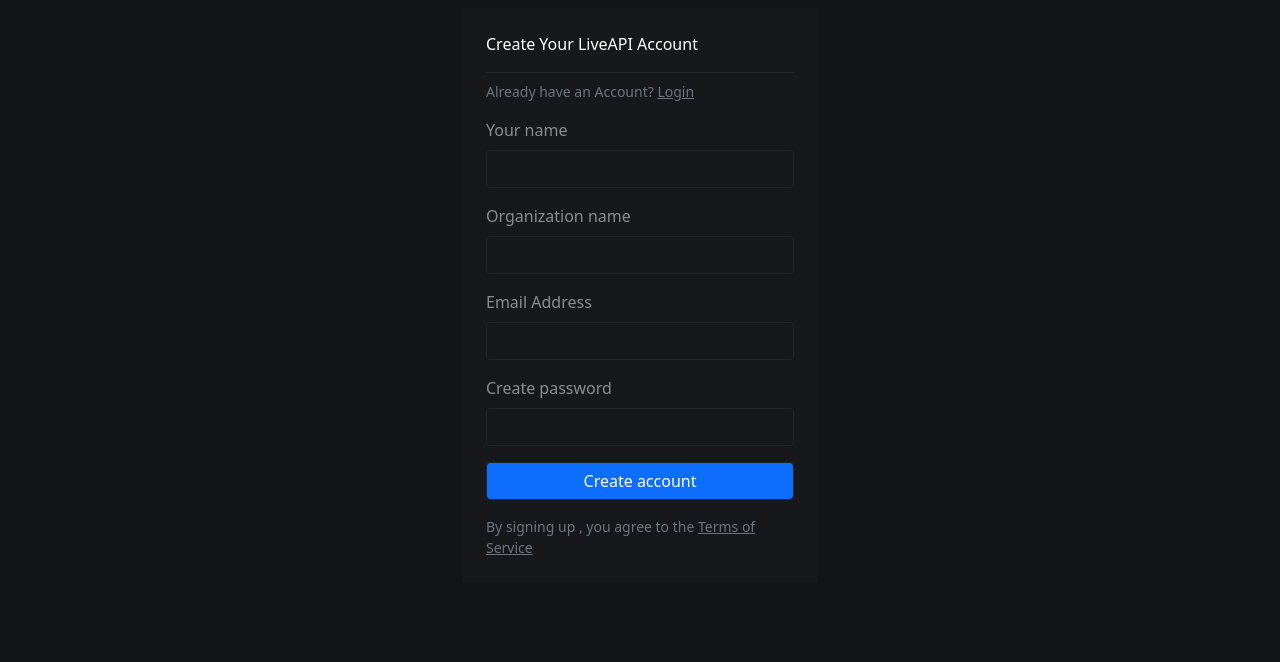
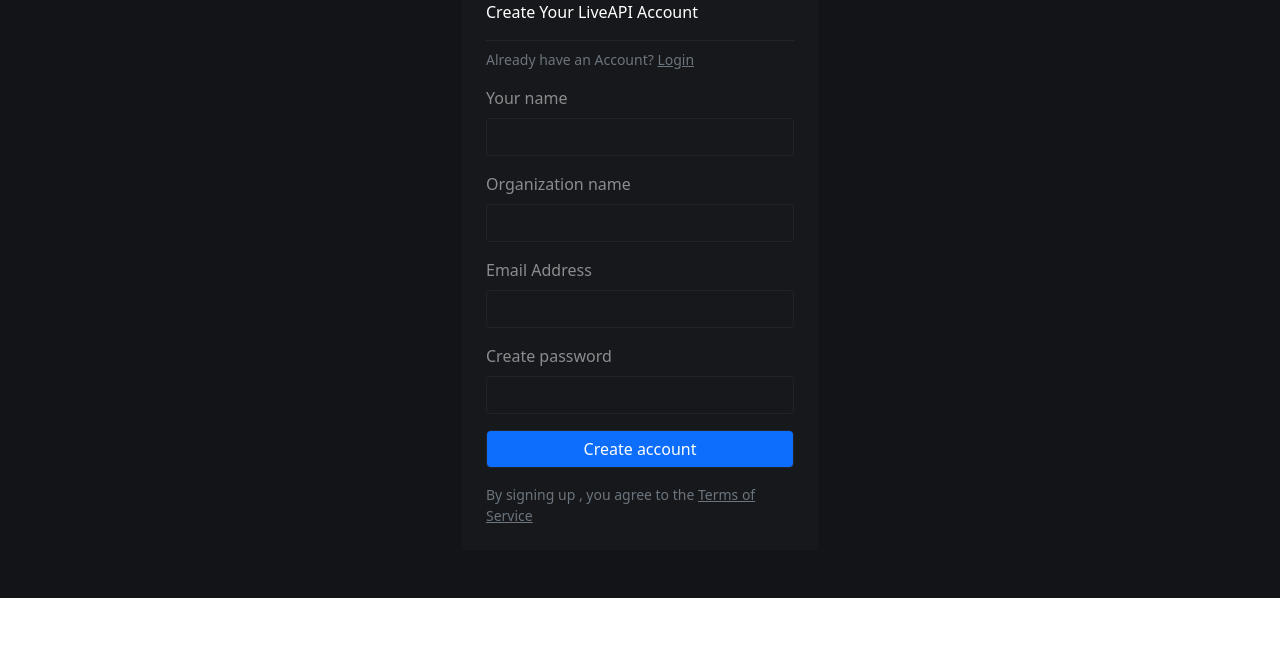
Before and after one commit to mdtahidulislam/taufiq-signup, a plain HTML site: page index.html in a window 1280 px wide. Shown: the part 138-800 px from the top of the page. Drawn offline with nearby package versions, Linux system fonts and the light colour scheme.

Commit message:
solve height prob

```diff
--- a/assets/css/style.css
+++ b/assets/css/style.css
@@ -1,5 +1,4 @@
 .signup-area {
-    height: 100vh;
     background-color: #131418;
 }
 
--- a/index.html
+++ b/index.html
@@ -21,6 +21,7 @@
                     <div class="container">
                         <div class="row justify-content-center align-items-center">
                             <div class="col-md-4">
+                                <div class="my-5 signup-wrapper">
                                     <div class="mb-4 logo d-flex justify-content-center">
                                         <img src="./assets/images/logo.png" alt="Live Api">
                                     </div>
@@ -61,6 +62,7 @@
                     </div>
                 </div>
             </div>
+        </div>
     </main>
     <!-- boostrap js -->
     <script src="https://cdn.jsdelivr.net/npm/bootstrap@5.0.2/dist/js/bootstrap.bundle.min.js"
```
Lines whose indentation alone changed are shown as unchanged.
